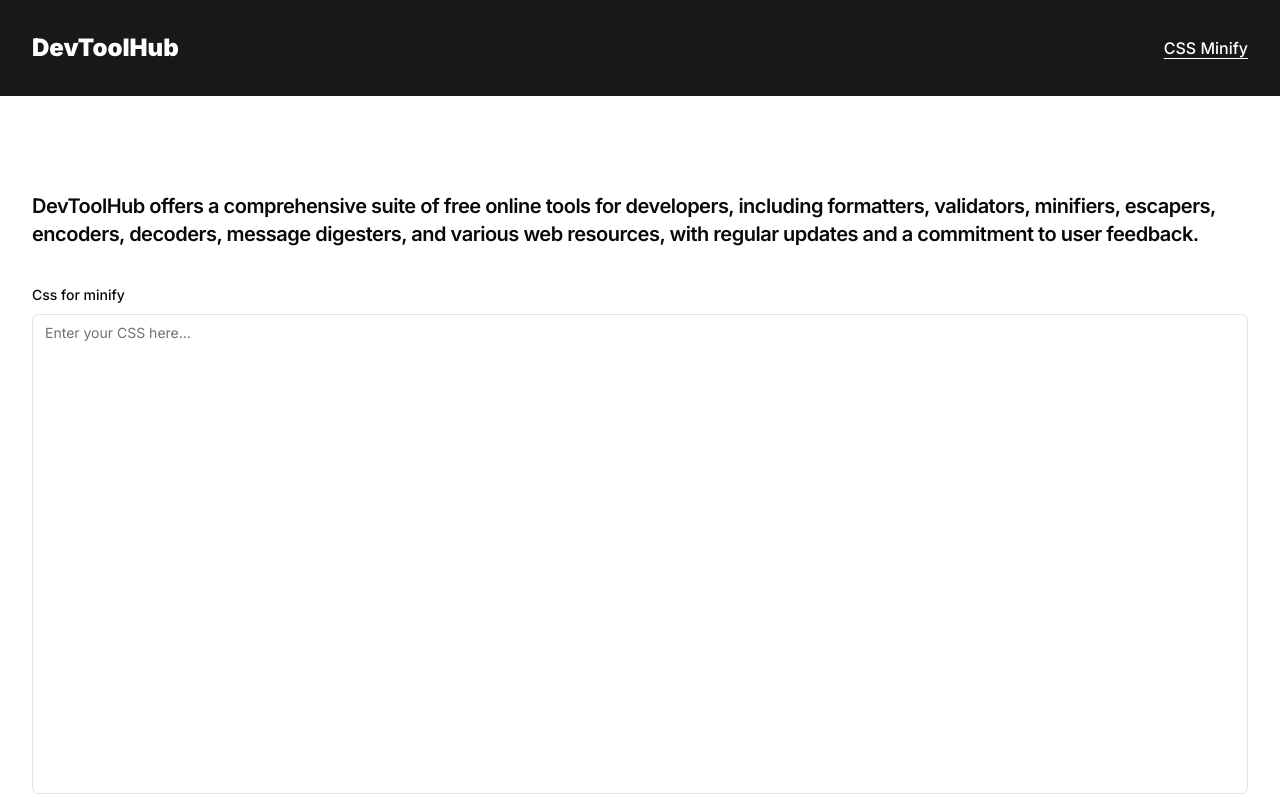
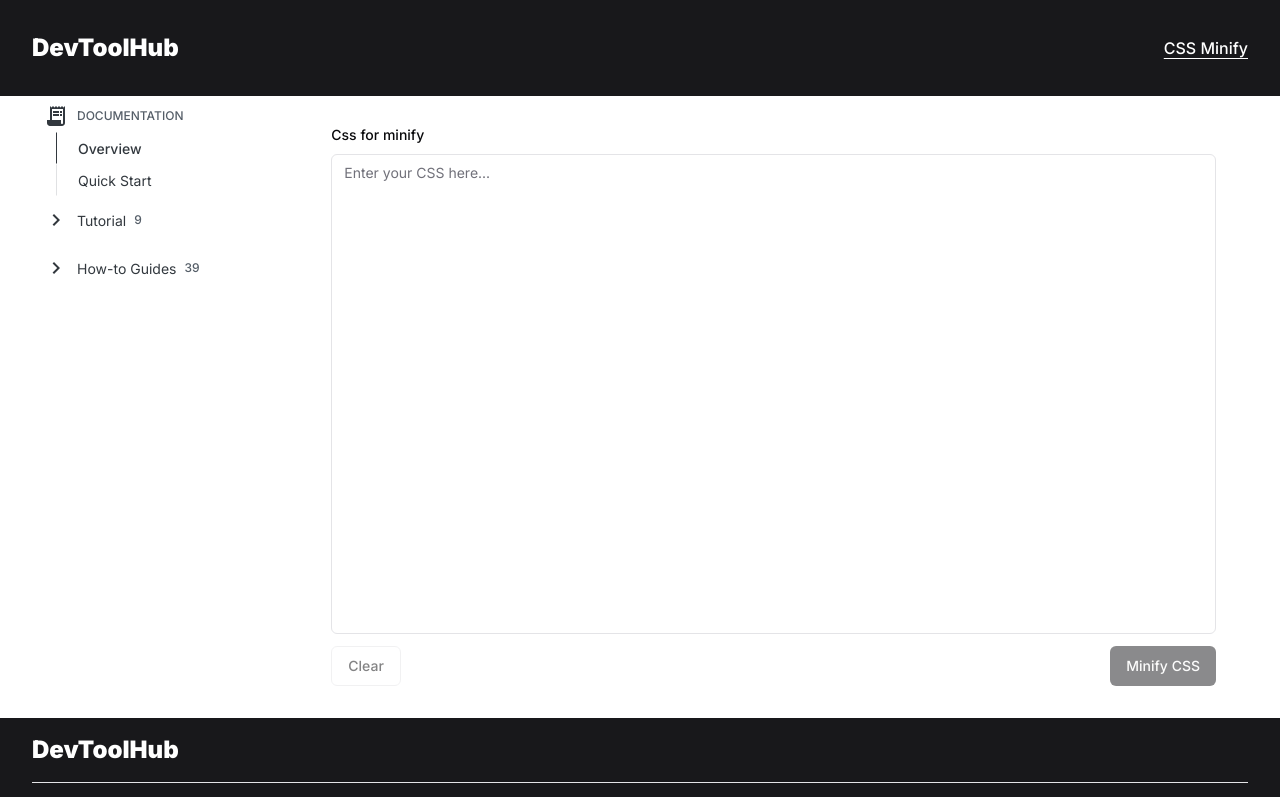
Before and after one commit to yugjadvani-dev/devtoolhub, a Next.js app: page /css-minify in a window 1280 px wide. Shown: the top 797 px of the page. Built offline with nearby package versions, Linux system fonts and the light colour scheme.

Commit message:
add a sidebar

```diff
--- a/package.json
+++ b/package.json
@@ -9,6 +9,11 @@
     "lint": "next lint"
   },
   "dependencies": {
+    "@emotion/react": "^11.11.4",
+    "@emotion/styled": "^11.11.5",
+    "@mui/icons-material": "^5.16.0",
+    "@mui/joy": "^5.0.0-beta.47",
+    "@mui/material": "^5.16.0",
     "@radix-ui/react-label": "^2.1.0",
     "@radix-ui/react-separator": "^1.1.0",
     "@radix-ui/react-slot": "^1.1.0",
--- a/src/app/css-minify/page.tsx
+++ b/src/app/css-minify/page.tsx
@@ -1,4 +1,5 @@
 "use client";
+import Sidebar from "@/components/Sidebar";
 import { Button } from "@/components/ui/button";
 import { Label } from "@/components/ui/label";
 import { Textarea } from "@/components/ui/textarea";
@@ -6,7 +7,7 @@
 import axios from "axios";
 import React, { useState } from "react";
 
-const CssMinify:React.FC = () => {
+const CssMinify: React.FC = () => {
     const [inputCss, setInputCss] = useState("");
     const [minifiedCss, setMinifiedCss] = useState<string | null>(null);
 
@@ -39,13 +40,11 @@
     }
 
     return (
-        <main className="flex min-h-screen flex-col items-center justify-between py-24">
+        <section className="flex flex-col items-center justify-between">
             <div className="container">
-                <div>
-                    <h4 className="scroll-m-20 mb-10 text-xl font-semibold tracking-tight">
-                        DevToolHub offers a comprehensive suite of free online tools for developers, including formatters, validators, minifiers, escapers, encoders, decoders, message digesters, and various web resources, with regular updates and a commitment to user feedback.
-                    </h4>
-                    <div>
+                <div className="flex items-start gap-4">
+                    <Sidebar />
+                    <div className="w-full p-8">
                         <Label htmlFor="inputcss" className="mb-3 flex">Css for minify</Label>
                         <Textarea
                             value={inputCss}
@@ -53,23 +52,23 @@
                             placeholder="Enter your CSS here..."
                             className="resize-none h-full max-h-[30rem] min-h-[30rem]"
                         />
-                    </div>
                         <div className="flex items-center justify-between mt-3">
                             <Button disabled={inputCss ? false : true} onClick={() => setInputCss("")} variant={"outline"}>Clear</Button>
                             <Button disabled={inputCss?.length ? false : true} onClick={handleMinify} className="">Minify CSS</Button>
                         </div>
-                </div>
-                {minifiedCss ?
-                    <div className="mt-16">
+                        {minifiedCss
+                            ? <div className="mt-16">
                                 <Label htmlFor="inputcss" className="mb-3 flex">Output</Label>
                                 {minifiedCss && <pre className="flex h-full max-h-[30rem] overflow-scroll w-full rounded-md border border-input bg-indigo-50 px-3 py-2 text-sm ring-offset-background placeholder:text-muted-foreground focus-visible:outline-none focus-visible:ring-2 focus-visible:ring-ring focus-visible:ring-offset-2 disabled:cursor-not-allowed disabled:opacity-50 whitespace-normal">{minifiedCss}</pre>}
                                 <Button onClick={() => copyToClipboard(minifiedCss)} className="mt-3 ml-auto flex">
                                     Copy to Clipboard
                                 </Button>
-                    </div> : null
-                }
                             </div>
-        </main>
+                            : null}
+                    </div>
+                </div>
+            </div>
+        </section>
     )
 }
 
--- a/src/app/page.tsx
+++ b/src/app/page.tsx
@@ -6,7 +6,6 @@
   return (
     <main className="flex min-h-screen flex-col items-center justify-between py-24">
       <div className="container">
-        <div>
           <h1 className="scroll-m-20 text-4xl font-extrabold tracking-tight lg:text-5xl">
             Welcome to DevToolHub
           </h1>
@@ -63,8 +62,6 @@
           <p className="leading-7 [&:not(:first-child)]:mt-6">
             Thank you for using DevToolHub. Happy coding!
           </p>
-        </div>
-
       </div>
     </main>
   );
--- /dev/null
+++ b/src/components/Sidebar.tsx
@@ -0,0 +1,173 @@
+"use client";
+import KeyboardArrowDown from '@mui/icons-material/KeyboardArrowDown';
+import ReceiptLong from '@mui/icons-material/ReceiptLong';
+import Box from '@mui/joy/Box';
+import IconButton from '@mui/joy/IconButton';
+import List from '@mui/joy/List';
+import ListItem from '@mui/joy/ListItem';
+import ListItemButton, { listItemButtonClasses } from '@mui/joy/ListItemButton';
+import Typography from '@mui/joy/Typography';
+import React from 'react';
+
+const Sidebar: React.FC = () => {
+    const [open, setOpen] = React.useState(false);
+    const [open2, setOpen2] = React.useState(false);
+
+    return (
+        <Box
+            sx={{
+                width: 320,
+                pl: '24px',
+            }}
+        >
+            <List
+                size="sm"
+                sx={(theme) => ({
+                    // Gatsby colors
+                    '--joy-palette-primary-plainColor': '#8a4baf',
+                    '--joy-palette-neutral-plainHoverBg': 'transparent',
+                    '--joy-palette-neutral-plainActiveBg': 'transparent',
+                    '--joy-palette-primary-plainHoverBg': 'transparent',
+                    '--joy-palette-primary-plainActiveBg': 'transparent',
+                    [theme.getColorSchemeSelector('dark')]: {
+                        '--joy-palette-text-secondary': '#635e69',
+                        '--joy-palette-primary-plainColor': '#d48cff',
+                    },
+
+                    '--List-insetStart': '32px',
+                    '--ListItem-paddingY': '0px',
+                    '--ListItem-paddingRight': '16px',
+                    '--ListItem-paddingLeft': '21px',
+                    '--ListItem-startActionWidth': '0px',
+                    '--ListItem-startActionTranslateX': '-50%',
+
+                    [`& .${listItemButtonClasses.root}`]: {
+                        borderLeftColor: 'divider',
+                    },
+                    [`& .${listItemButtonClasses.root}.${listItemButtonClasses.selected}`]: {
+                        borderLeftColor: 'currentColor',
+                    },
+                    '& [class*="startAction"]': {
+                        color: 'var(--joy-palette-text-tertiary)',
+                    },
+                })}
+            >
+                <ListItem nested>
+                    <ListItem component="div" startAction={<ReceiptLong />}>
+                        <Typography level="body-xs" sx={{ textTransform: 'uppercase' }}>
+                            Documentation
+                        </Typography>
+                    </ListItem>
+                    <List sx={{ '--List-gap': '0px' }}>
+                        <ListItem>
+                            <ListItemButton selected>Overview</ListItemButton>
+                        </ListItem>
+                    </List>
+                </ListItem>
+                <ListItem sx={{ '--List-gap': '0px' }}>
+                    <ListItemButton>Quick Start</ListItemButton>
+                </ListItem>
+                <ListItem
+                    nested
+                    sx={{ my: 1 }}
+                    startAction={
+                        <IconButton
+                            variant="plain"
+                            size="sm"
+                            color="neutral"
+                            onClick={() => setOpen(!open)}
+                        >
+                            <KeyboardArrowDown
+                                sx={{ transform: open ? 'initial' : 'rotate(-90deg)' }}
+                            />
+                        </IconButton>
+                    }
+                >
+                    <ListItem>
+                        <Typography
+                            level="inherit"
+                            sx={{
+                                fontWeight: open ? 'bold' : undefined,
+                                color: open ? 'text.primary' : 'inherit',
+                            }}
+                        >
+                            Tutorial
+                        </Typography>
+                        <Typography component="span" level="body-xs">
+                            9
+                        </Typography>
+                    </ListItem>
+                    {open && (
+                        <List sx={{ '--ListItem-paddingY': '8px' }}>
+                            <ListItem>
+                                <ListItemButton>Overview</ListItemButton>
+                            </ListItem>
+                            <ListItem>
+                                <ListItemButton>
+                                    0. Set Up Your Development Environment
+                                </ListItemButton>
+                            </ListItem>
+                            <ListItem>
+                                <ListItemButton>
+                                    1. Create and Deploy Your First Gatsby Site
+                                </ListItemButton>
+                            </ListItem>
+                            <ListItem>
+                                <ListItemButton>2. Use and Style React components</ListItemButton>
+                            </ListItem>
+                        </List>
+                    )}
+                </ListItem>
+                <ListItem
+                    nested
+                    sx={{ my: 1 }}
+                    startAction={
+                        <IconButton
+                            variant="plain"
+                            size="sm"
+                            color="neutral"
+                            onClick={() => setOpen2((bool) => !bool)}
+                        >
+                            <KeyboardArrowDown
+                                sx={{ transform: open2 ? 'initial' : 'rotate(-90deg)' }}
+                            />
+                        </IconButton>
+                    }
+                >
+                    <ListItem>
+                        <Typography
+                            level="inherit"
+                            sx={{
+                                fontWeight: open2 ? 'bold' : undefined,
+                                color: open2 ? 'text.primary' : 'inherit',
+                            }}
+                        >
+                            How-to Guides
+                        </Typography>
+                        <Typography component="span" level="body-xs">
+                            39
+                        </Typography>
+                    </ListItem>
+                    {open2 && (
+                        <List sx={{ '--ListItem-paddingY': '8px' }}>
+                            <ListItem>
+                                <ListItemButton>Overview</ListItemButton>
+                            </ListItem>
+                            <ListItem>
+                                <ListItemButton>Local Development</ListItemButton>
+                            </ListItem>
+                            <ListItem>
+                                <ListItemButton>Routing</ListItemButton>
+                            </ListItem>
+                            <ListItem>
+                                <ListItemButton>Styling</ListItemButton>
+                            </ListItem>
+                        </List>
+                    )}
+                </ListItem>
+            </List>
+        </Box>
+    )
+}
+
+export default Sidebar
```
Also changed, not shown: 1 other file (tests, documents, lock files or other folders). Lines whose indentation alone changed are shown as unchanged.
